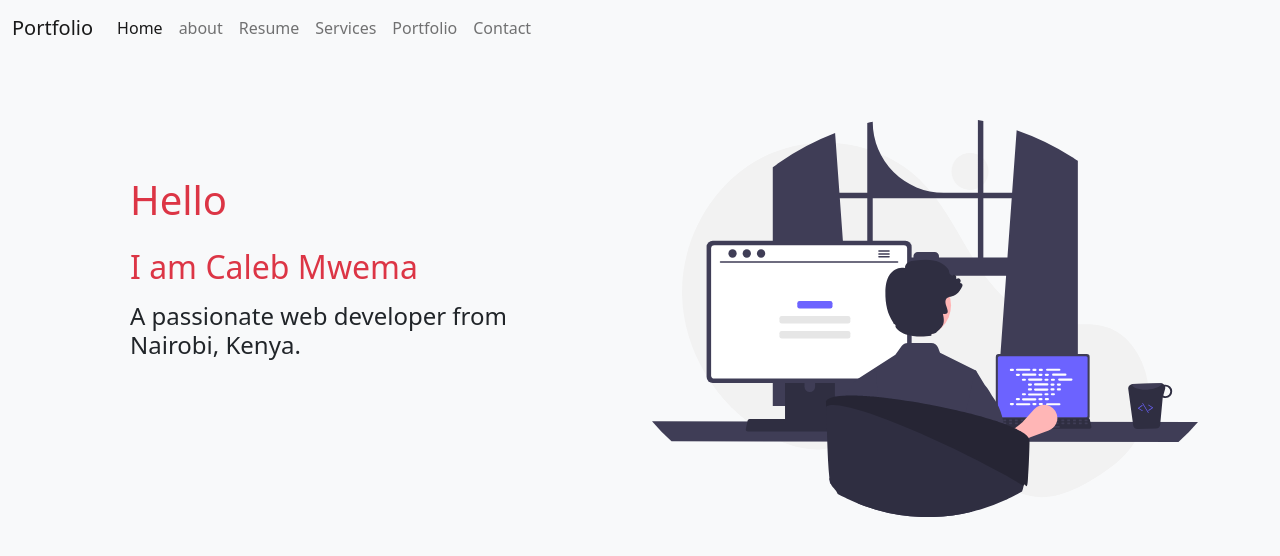
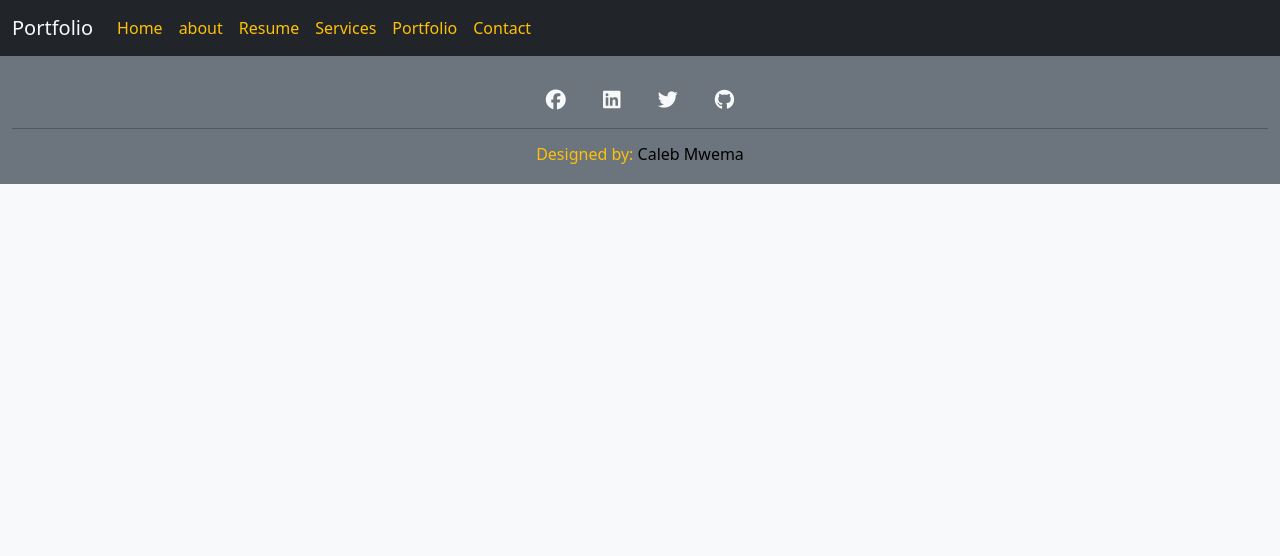
Before and after one commit to cmwema/bootstrap-assignment, a website: page index.html in a window 1280 px wide. Drawn offline with nearby package versions, Linux system fonts and the light colour scheme.

```diff
--- a/index.html
+++ b/index.html
@@ -12,6 +12,11 @@
       href="https://cdn.jsdelivr.net/npm/bootstrap@5.2.0-beta1/dist/css/bootstrap.min.css
 "
     />
+    <link
+      rel="stylesheet"
+      href="https://cdnjs.cloudflare.com/ajax/libs/font-awesome/6.1.1/css/all.min.css"
+    />
+
     <link rel="stylesheet" href="./src/css/style.css" />
     <!--  -->
 
@@ -32,18 +37,27 @@
 
     <!-- end bootstrap files -->
 
+    <!-- font awesome icons -->
+
+    <script
+      defer
+      src="https://kit.fontawesome.com/a076d05399.js"
+      crossorigin="anonymous"
+    ></script>
+    <!-- end font awesome icons -->
+
     <!-- local vanila js -->
     <script defer src="./src/js/index.js"></script>
     <!--  -->
   </head>
-  <body class="text-bg-light">
+  <body class="text-bg-light mt-0">
     <!-- start header -->
 
     <section>
       <!--start navigation bar -->
-      <nav class="navbar navbar-expand-lg">
+      <nav class="navbar navbar-expand-lg text-bg-dark">
         <div class="container-fluid">
-          <a class="navbar-brand" href="#">Portfolio</a>
+          <a class="navbar-brand text-light" href="#">Portfolio</a>
           <button
             class="navbar-toggler"
             type="button"
@@ -58,22 +72,22 @@
           <div class="collapse navbar-collapse" id="navbarNavDropdown">
             <ul class="navbar-nav">
               <li class="nav-item">
-                <a class="nav-link active" aria-current="page" href="#">Home</a>
+                <a class="nav-link active text-warning aria-current="page" href="#">Home</a>
               </li>
               <li class="nav-item">
-                <a class="nav-link" href="#">about</a>
+                <a class="nav-link text-warning" href="#">about</a>
               </li>
               <li class="nav-item">
-                <a class="nav-link" href="#">Resume</a>
+                <a class="nav-link text-warning" href="#">Resume</a>
               </li>
               <li class="nav-item">
-                <a href="#" class="nav-link">Services</a>
+                <a href="#" class="nav-link text-warning">Services</a>
               </li>
               <li class="nav-item">
-                <a href="#" class="nav-link">Portfolio</a>
+                <a href="#" class="nav-link text-warning">Portfolio</a>
               </li>
               <li class="nav-item">
-                <a href="#" class="nav-link">Contact</a>
+                <a href="#" class="nav-link text-warning">Contact</a>
               </li>
             </ul>
           </div>
@@ -84,7 +98,9 @@
     <!-- end header -->
 
     <!-- body -->
-    <section>
+
+    <!-- home page -->
+    <!-- <section>
       <div class="container-sm">
         <div class="row py-auto my-5">
           <div class="col-sm-6 mt-3 mb-5">
@@ -105,7 +121,37 @@
           </div>
         </div>
       </div>
+    </section> -->
+
+    <!-- about -->
+    <section>
+        <div class="container">
+            <div class="row">
+                <div class="col-sm-4"></div>
+                <div class="col-sm-8"></div>
+            </div>
+        </div>
     </section>
     <!-- end body -->
+
+    <!-- start footer -->
+    <section class="container-fluid bg-secondary mb-0">
+      <div class="row py-3">
+        <div class="col-sm-12 text-center">
+          <div class="h5 text-light my-3">
+            <i class="fa-brands fa-facebook mx-3"></i>
+            <i class="fa-brands fa-linkedin mx-3"></i>
+            <i class="fa-brands fa-twitter mx-3"></i>
+            <!-- <i class="fa fa-github mx-2"></i> -->
+            <i class="fa-brands fa-github mx-3"></i>
+          </div>
+          <hr />
+          <div class="h6 text-warning mb-1">
+            Designed by: <span class="text-black">Caleb Mwema</span>
+          </div>
+        </div>
+      </div>
+    </section>
+    <!-- end footer -->
   </body>
 </html>
```
